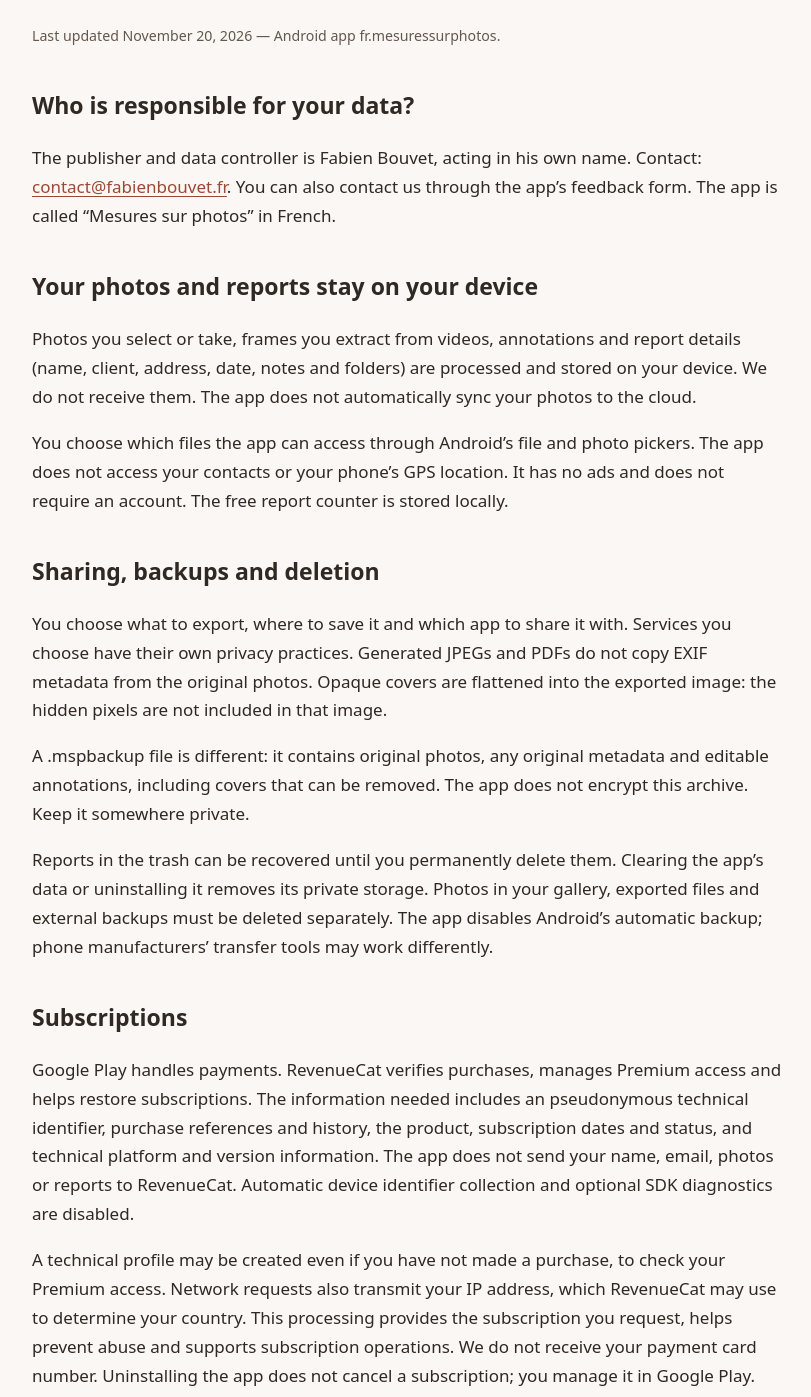
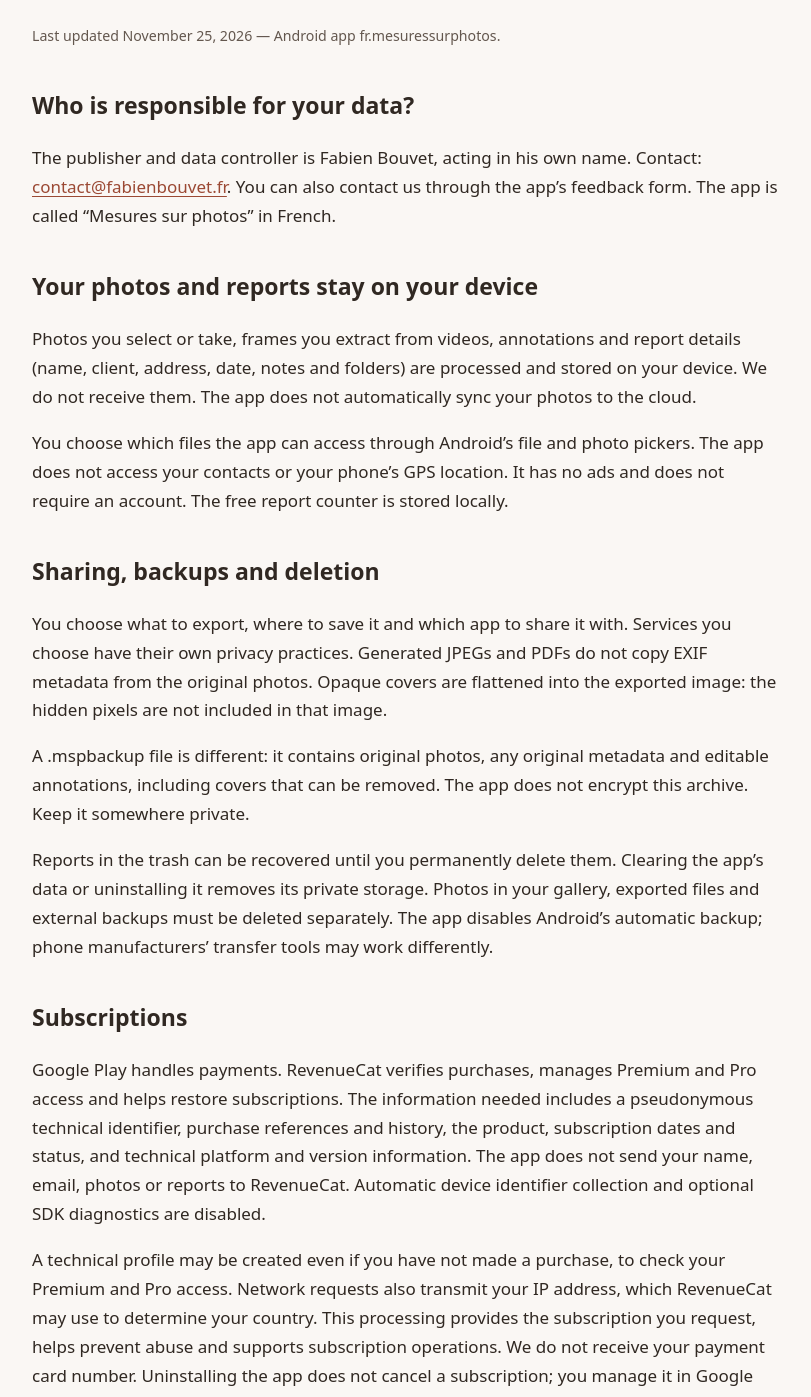
Before and after one commit to vbooo/app-policies, a plain HTML site: page mesures-sur-photos/en.html in a window 1280 px wide. Shown: the part 195-1592 px from the top of the page, without its empty margins (232-1043 px from the left). Drawn offline with Linux system fonts and the light colour scheme.

Commit message:
Clarify Premium and Pro in privacy notices

```diff
--- a/mesures-sur-photos/en.html
+++ b/mesures-sur-photos/en.html
@@ -1,5 +1,5 @@
 <!doctype html><html lang="en"><head><meta charset="utf-8"><meta name="viewport" content="width=device-width,initial-scale=1"><title>Privacy — Measurements on Photos</title><link rel="stylesheet" href="style.css"></head><body><main><nav aria-label="Language"><a href="fr.html" lang="fr" hreflang="fr">Français</a><a href="en.html" lang="en" hreflang="en">English</a></nav><p><a href="conditions/en.html">Terms of use</a></p><h1>Measurements on Photos — Privacy</h1>
-<p><small>Last updated November 20, 2026 — Android app fr.mesuressurphotos.</small></p>
+<p><small>Last updated November 25, 2026 — Android app fr.mesuressurphotos.</small></p>
 <h2>Who is responsible for your data?</h2>
 <p>The publisher and data controller is Fabien Bouvet, acting in his own name. Contact: <a href="mailto:contact@fabienbouvet.fr">contact@fabienbouvet.fr</a>. You can also contact us through the app’s feedback form. The app is called “Mesures sur photos” in French.</p>
 <h2>Your photos and reports stay on your device</h2>
@@ -10,8 +10,8 @@
 <p>A .mspbackup file is different: it contains original photos, any original metadata and editable annotations, including covers that can be removed. The app does not encrypt this archive. Keep it somewhere private.</p>
 <p>Reports in the trash can be recovered until you permanently delete them. Clearing the app’s data or uninstalling it removes its private storage. Photos in your gallery, exported files and external backups must be deleted separately. The app disables Android’s automatic backup; phone manufacturers’ transfer tools may work differently.</p>
 <h2>Subscriptions</h2>
-<p>Google Play handles payments. RevenueCat verifies purchases, manages Premium access and helps restore subscriptions. The information needed includes an pseudonymous technical identifier, purchase references and history, the product, subscription dates and status, and technical platform and version information. The app does not send your name, email, photos or reports to RevenueCat. Automatic device identifier collection and optional SDK diagnostics are disabled.</p>
-<p>A technical profile may be created even if you have not made a purchase, to check your Premium access. Network requests also transmit your IP address, which RevenueCat may use to determine your country. This processing provides the subscription you request, helps prevent abuse and supports subscription operations. We do not receive your payment card number. Uninstalling the app does not cancel a subscription; you manage it in Google Play.</p>
+<p>Google Play handles payments. RevenueCat verifies purchases, manages Premium and Pro access and helps restore subscriptions. The information needed includes a pseudonymous technical identifier, purchase references and history, the product, subscription dates and status, and technical platform and version information. The app does not send your name, email, photos or reports to RevenueCat. Automatic device identifier collection and optional SDK diagnostics are disabled.</p>
+<p>A technical profile may be created even if you have not made a purchase, to check your Premium and Pro access. Network requests also transmit your IP address, which RevenueCat may use to determine your country. This processing provides the subscription you request, helps prevent abuse and supports subscription operations. We do not receive your payment card number. Uninstalling the app does not cancel a subscription; you manage it in Google Play.</p>
 <h2>Support messages</h2>
 <p>If you use the feedback form, we receive the category, message, email address if provided, language, app and Android versions, and a technical reference to prevent duplicate submissions. An email is required for questions and optional for bug reports and ideas. We do not retrieve your email from Google Play. Photos and purchase details are not automatically attached.</p>
 <p>Supabase hosts the receiving service, OVHcloud delivers the message and Gmail hosts the support inbox. Your IP address is used for network communication and abuse prevention; the support database stores a protected fingerprint rather than the raw IP address. Providers may process technical logs. We use messages to respond, fix problems and improve the app, not for marketing.</p>
```
Also changed, not shown: mesures-sur-photos/fr.html (+3 -3 lines).
